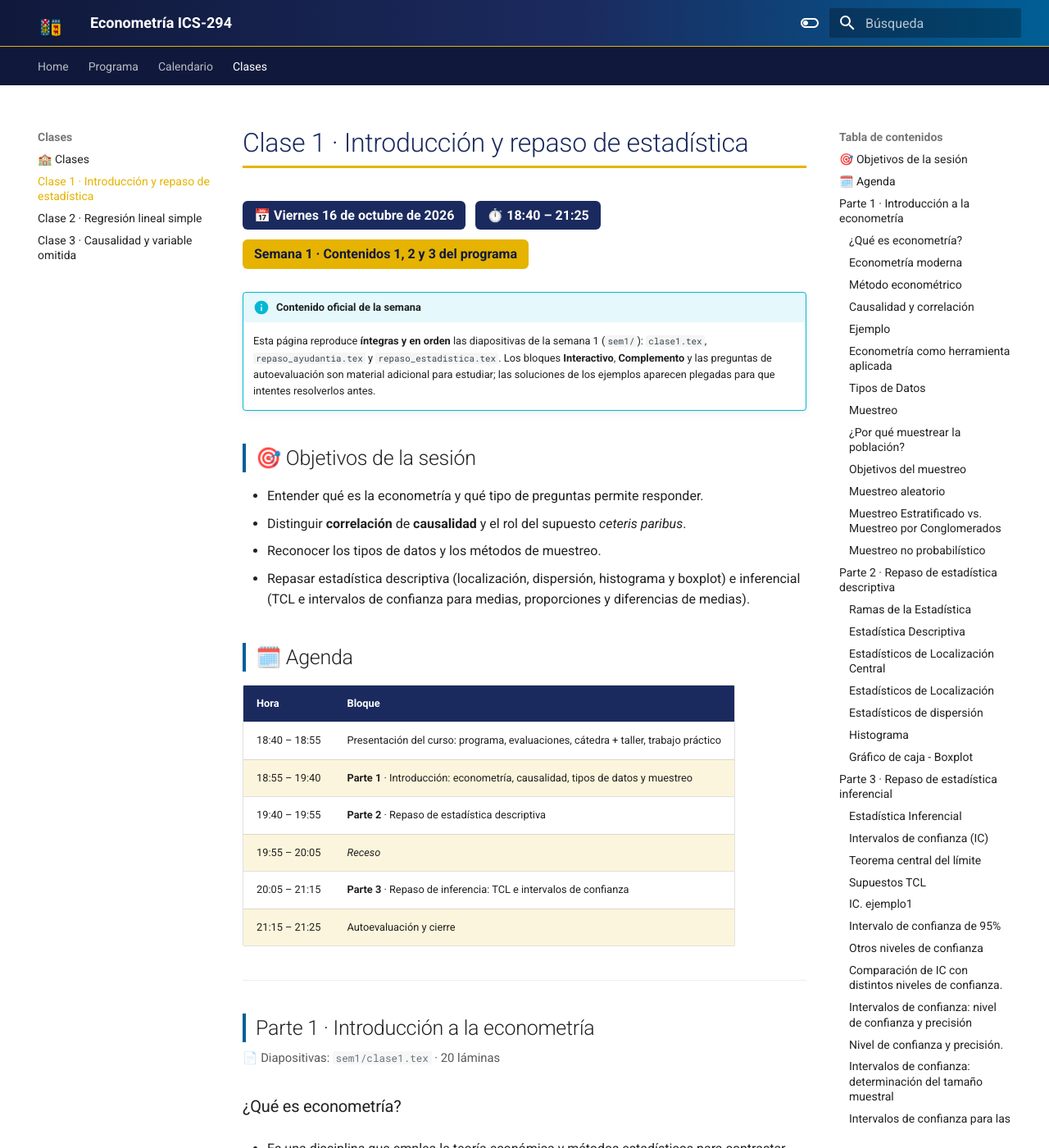
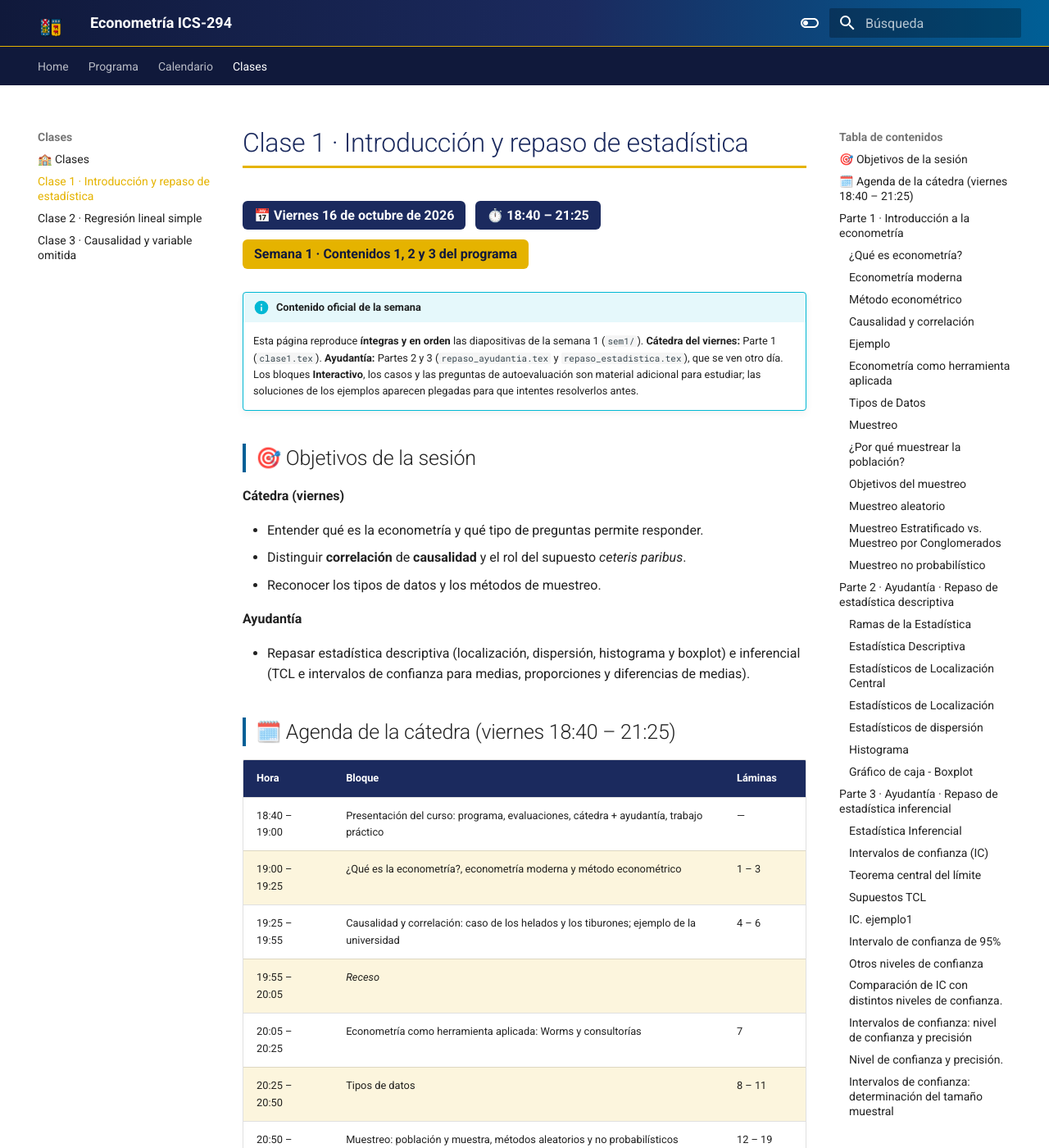
Before and after one commit to hizocar/econometria-usm, an MkDocs documentation site: the page built from docs/clases/clase1.md, in a window 1280 px wide and 1400 px high. Shown: the whole window at 82% size. Built offline with MkDocs 1.6.1 and Material for MkDocs 9.7.7, drawn with Linux system fonts in a browser that asks for light colours; some of the changed text lies outside the part shown.

Commit message:
Clase 1: la agenda de cátedra cubre solo la Parte 1; los repasos son de ayudantía
Co-Authored-By: Claude Opus 5.5 (1M context) <noreply@anthropic.com>

```diff
--- a/docs/clases/clase1.md
+++ b/docs/clases/clase1.md
@@ -9,29 +9,39 @@
 </div>
 
 !!! info "Contenido oficial de la semana"
-    Esta página reproduce **íntegras y en orden** las diapositivas de la semana 1 (`sem1/`):
-    `clase1.tex`, `repaso_ayudantia.tex` y `repaso_estadistica.tex`. Los bloques
-    **Interactivo**, **Complemento** y las preguntas de autoevaluación son material adicional para
+    Esta página reproduce **íntegras y en orden** las diapositivas de la semana 1 (`sem1/`).
+    **Cátedra del viernes:** Parte 1 (`clase1.tex`). **Ayudantía:** Partes 2 y 3
+    (`repaso_ayudantia.tex` y `repaso_estadistica.tex`), que se ven otro día. Los bloques
+    **Interactivo**, los casos y las preguntas de autoevaluación son material adicional para
     estudiar; las soluciones de los ejemplos aparecen plegadas para que intentes resolverlos antes.
 
 ## 🎯 Objetivos de la sesión
 
+**Cátedra (viernes)**
+
 - Entender qué es la econometría y qué tipo de preguntas permite responder.
 - Distinguir **correlación** de **causalidad** y el rol del supuesto *ceteris paribus*.
 - Reconocer los tipos de datos y los métodos de muestreo.
+
+**Ayudantía**
+
 - Repasar estadística descriptiva (localización, dispersión, histograma y boxplot) e inferencial
   (TCL e intervalos de confianza para medias, proporciones y diferencias de medias).
 
-## 🗓️ Agenda
+## 🗓️ Agenda de la cátedra (viernes 18:40 – 21:25)
 
-| Hora | Bloque |
-|---|---|
-| 18:40 – 18:55 | Presentación del curso: programa, evaluaciones, cátedra + taller, trabajo práctico |
-| 18:55 – 19:40 | **Parte 1** · Introducción: econometría, causalidad, tipos de datos y muestreo |
-| 19:40 – 19:55 | **Parte 2** · Repaso de estadística descriptiva |
-| 19:55 – 20:05 | *Receso* |
-| 20:05 – 21:15 | **Parte 3** · Repaso de inferencia: TCL e intervalos de confianza |
-| 21:15 – 21:25 | Autoevaluación y cierre |
+| Hora | Bloque | Láminas |
+|---|---|---|
+| 18:40 – 19:00 | Presentación del curso: programa, evaluaciones, cátedra + ayudantía, trabajo práctico | — |
+| 19:00 – 19:25 | ¿Qué es la econometría?, econometría moderna y método econométrico | 1 – 3 |
+| 19:25 – 19:55 | Causalidad y correlación: caso de los helados y los tiburones; ejemplo de la universidad | 4 – 6 |
+| 19:55 – 20:05 | *Receso* | |
+| 20:05 – 20:25 | Econometría como herramienta aplicada: Worms y consultorías | 7 |
+| 20:25 – 20:50 | Tipos de datos | 8 – 11 |
+| 20:50 – 21:15 | Muestreo: población y muestra, métodos aleatorios y no probabilísticos | 12 – 19 |
+| 21:15 – 21:25 | Estadística descriptiva vs. inferencial y cierre | 20 |
+
+Las **Partes 2 y 3** (repaso de estadística) se trabajan en la **ayudantía**.
 
 ---
 
@@ -292,9 +302,12 @@ Cada conglomerado es heterogéneo. Se seleccionan grupos completos.
 
 ---
 
-## Parte 2 · Repaso de estadística descriptiva
+## Parte 2 · Ayudantía · Repaso de estadística descriptiva
 
 <p class="econ-source">📄 Diapositivas: <code>sem1/repaso_ayudantia.tex</code> · 10 láminas</p>
+
+!!! note "Material de ayudantía"
+    Las Partes 2 y 3 no se ven en la cátedra del viernes: se trabajan en la **ayudantía** de la semana.
 
 ### Ramas de la Estadística
 
@@ -427,7 +440,7 @@ El histograma resume los datos dentro de algunos rangos y se cuenta el número d
 
 ---
 
-## Parte 3 · Repaso de estadística inferencial
+## Parte 3 · Ayudantía · Repaso de estadística inferencial
 
 <p class="econ-source">📄 Diapositivas: <code>sem1/repaso_estadistica.tex</code> · 34 láminas</p>
 
```
Also changed, not shown: docs/calendario.md (+4 -2 lines), docs/clases/clases.md (+2 -1 lines), 2 other files.
